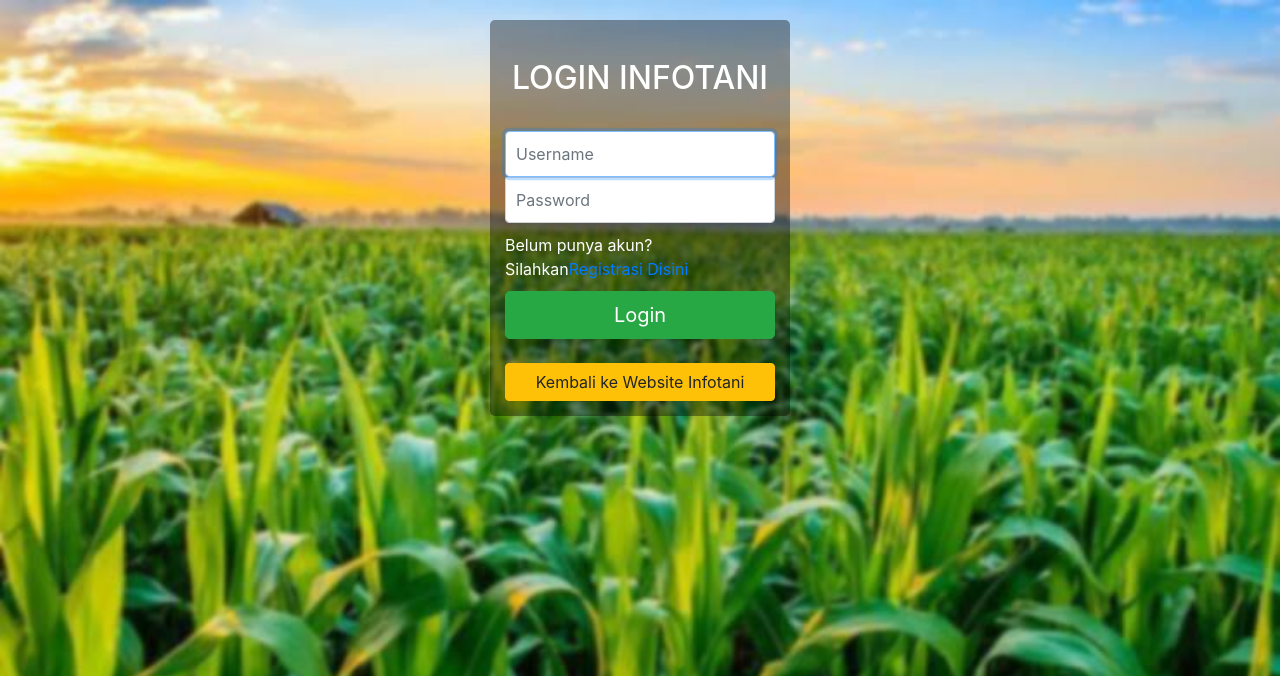
After one commit to afiffarishudaifi/infotaninew, a PHP site: page /Pages/frontend/login.php in a window 1280 px wide. The commit adds this page. Shown: the top 676 px of the page. Run offline with PHP 8.4, Linux system fonts and the light colour scheme; some libraries are stand-ins or nearby versions.

Commit message:
Login
mengubah tampilan signin.css, mengubah header.php untuk direct ke
halaman login.

```diff
--- a/Pages/frontend/_partials/header.php
+++ b/Pages/frontend/_partials/header.php
@@ -50,7 +50,7 @@
 
                             <!-- Book Icon -->
                             <div class="book-now-btn ml-5 mt-4 mt-lg-0 ml-md-4">
-                                <a href="#" class="btn akame-btn">Masuk</a>
+                                <a href="./login.php" class="btn akame-btn">Masuk</a>
                             </div>
                         </div>
                         <!-- Nav End -->
--- /dev/null
+++ b/Pages/frontend/css/ie10-viewport-bug-workaround.css
@@ -0,0 +1,9 @@
+<!DOCTYPE HTML PUBLIC "-//IETF//DTD HTML 2.0//EN">
+<html><head>
+<title>404 Not Found</title>
+</head><body>
+<h1>Not Found</h1>
+<p>The requested URL was not found on this server.</p>
+<hr>
+<address>Apache/2.4.18 (Ubuntu) Server at papsi.its.ac.id Port 443</address>
+</body></html>
--- /dev/null
+++ b/Pages/frontend/css/signin.css
@@ -0,0 +1,51 @@
+body {
+  padding-top: 40px;
+  padding-bottom: 40px;
+  background: url(../img/bg-login-blur.jpg) no-repeat;
+  background-size:cover;
+  padding:20px}
+}
+h1{text-align:center; colo:#FFF}
+p{margin-bottom:10px; color:#FFF}
+
+.form-signin {
+ background:rgba(0, 0, 0, 0.39);
+ box-shadow: 0px 0px 0px 0px;
+ border-radius:5px;
+ width:300px;
+ margin:15px auto;
+ padding:20px;
+
+  max-width: 330px;
+  padding: 15px;
+  margin: 0 auto;
+}
+.form-signin .form-signin-heading,
+.form-signin .checkbox {
+  margin-bottom: 10px;
+}
+.form-signin .checkbox {
+  font-weight: normal;
+}
+.form-signin .form-control {
+  position: relative;
+  height: auto;
+  -webkit-box-sizing: border-box;
+     -moz-box-sizing: border-box;
+          box-sizing: border-box;
+  padding: 10px;
+  font-size: 16px;
+}
+.form-signin .form-control:focus {
+  z-index: 2;
+}
+.form-signin input[type="email"] {
+  margin-bottom: -1px;
+  border-bottom-right-radius: 0;
+  border-bottom-left-radius: 0;
+}
+.form-signin input[type="password"] {
+  margin-bottom: 10px;
+  border-top-left-radius: 0;
+  border-top-right-radius: 0;
+}
--- /dev/null
+++ b/Pages/frontend/login.php
@@ -0,0 +1,68 @@
+<!DOCTYPE html>
+<html lang="en">
+  <head>
+    <meta charset="utf-8">
+    <meta http-equiv="X-UA-Compatible" content="IE=edge">
+    <meta name="viewport" content="width=device-width, initial-scale=1">
+    <!-- The above 3 meta tags *must* come first in the head; any other head content must come *after* these tags -->
+    <meta name="description" content="">
+    <meta name="author" content="">
+
+    <title>INFOTANI - LOGIN</title>
+
+    <!-- Bootstrap core CSS -->
+    <link href="./css/bootstrap.min.css" rel="stylesheet">
+
+    <!-- IE10 viewport hack for Surface/desktop Windows 8 bug -->
+    <link href="./css/ie10-viewport-bug-workaround.css" rel="stylesheet">
+
+    <!-- Custom styles for this template -->
+    <link href="./css/signin.css" rel="stylesheet">
+
+    <!-- Just for debugging purposes. Don't actually copy these 2 lines! -->
+    <!--[if lt IE 9]><script src="../../assets/js/ie8-responsive-file-warning.js"></script><![endif]-->
+    <script src="../js/ie-emulation-modes-warning.js"></script>
+
+    <!-- HTML5 shim and Respond.js for IE8 support of HTML5 elements and media queries -->
+    <!--[if lt IE 9]>
+      <script src="https://oss.maxcdn.com/html5shiv/3.7.3/html5shiv.min.js"></script>
+      <script src="https://oss.maxcdn.com/respond/1.4.2/respond.min.js"></script>
+    <![endif]-->
+  </head>
+
+  <body>
+
+    <div class="container">
+      <form class="form-signin" id="login" name="login" action="./proses_login.php" method="post">
+
+
+        <br>
+        <h2 class="form-signin-heading" align="center" style="color: #FFFFFF;">LOGIN INFOTANI</h2>
+
+        <br>
+        <label for="username" class="sr-only">Username</label>
+        <input type="text" id="username" name="username" class="form-control" placeholder="Username" required autofocus>
+        <label for="password" class="sr-only">Password</label>
+        <input type="password" id="password" name="password" class="form-control" placeholder="Password" required>
+
+        <p>Belum punya akun?
+          Silahkan<a href="./register.php">Registrasi Disini</a></p>
+        <button class="btn btn-lg btn-success btn-block" type="submit" name="submit">Login</button>
+      	<br />
+	<a href="./index.php" class="btn btn-warning btn-block">Kembali ke Website Infotani</a>
+      </form>
+    </div> <!-- /container -->
+
+     <script>window.jQuery || document.write('<script src="./assets/jquery.min.js"><\/script>')</script>
+    <!-- IE10 viewport hack for Surface/desktop Windows 8 bug -->
+    <script src="../../assets/js/ie10-viewport-bug-workaround.js"></script>
+
+    <script type="text/javascript">
+      $(document).ready(function(){
+        setTimeout(function(){
+          $(".alert").slideUp();
+        },3000);
+      });
+    </script>
+  </body>
+</html>
```
Also changed, not shown: Pages/frontend/css/cari.css (added, +66 -0 lines), Pages/frontend/img/bg-login-blur.jpg (added), Pages/frontend/img/bg-login.jpg (added).
